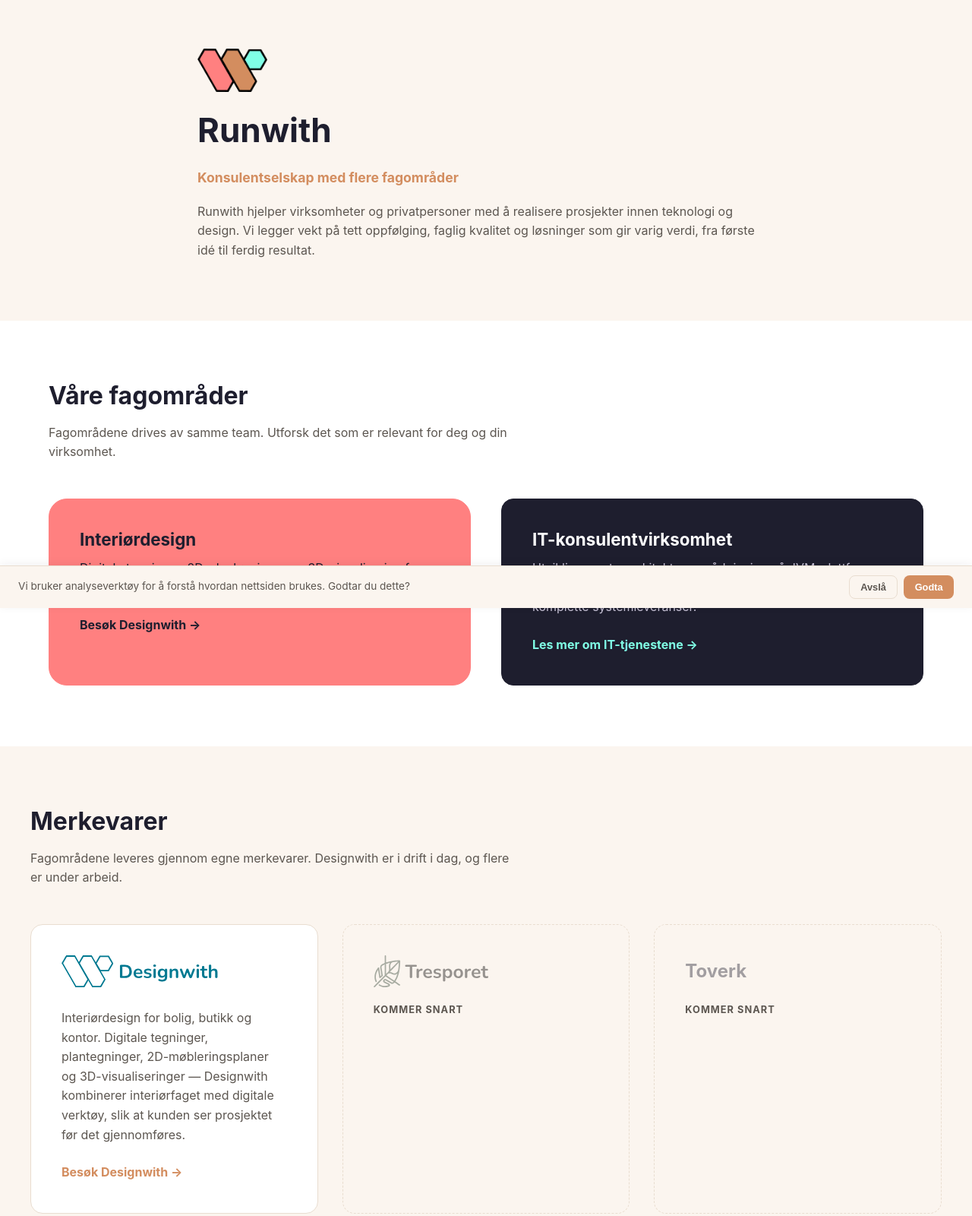
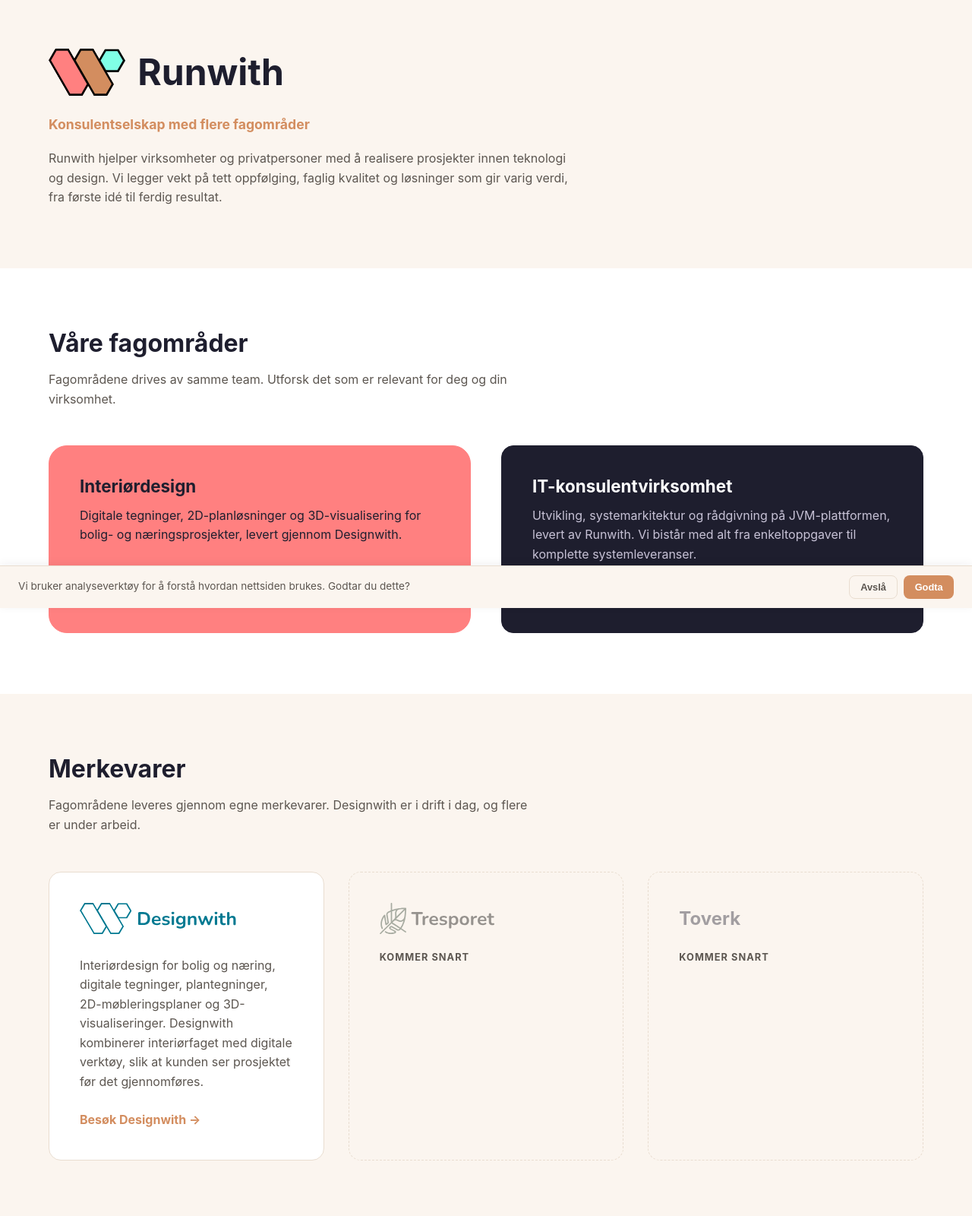
Before and after one commit to RunwithAS/runwith.no, a plain HTML site: page index.html in a window 1280 px wide. Shown: the top 1600 px of the page at 76% size. Drawn offline with Linux system fonts and the light colour scheme.

Commit message:
Align all sections to one left edge, inline hero mark
Built from hugo-runwith.no 8677ba4.

Co-Authored-By: Claude Opus 5 <noreply@anthropic.com>
Claude-Session: https://claude.ai/code/session_012LFx21q1zJodqUjAUoSTe7

```diff
--- a/css/style.css
+++ b/css/style.css
@@ -54,7 +54,6 @@ img { max-width: 100%; display: block; }
 .hero {
   background: var(--text);
   color: #fff;
-  padding: 4rem 1.5rem;
 }
 
 .hero .lead { color: var(--mint); }
@@ -71,16 +70,15 @@ img { max-width: 100%; display: block; }
 .hero-inner {
   max-width: var(--max-width);
   margin: 0 auto;
+  padding: 4rem 1.5rem;
   display: grid;
   grid-template-columns: 1fr 1fr;
   gap: 2rem;
   align-items: center;
 }
 
-.hero-inner--wide {
-  grid-template-columns: 1fr;
-  max-width: 760px;
-}
+.hero-inner--wide { grid-template-columns: 1fr; }
+.hero-inner--wide .hero-content { max-width: 44rem; }
 
 .eyebrow {
   font-size: 0.9rem;
@@ -91,9 +89,17 @@ img { max-width: 100%; display: block; }
 .eyebrow a { color: var(--mint); text-decoration: none; }
 .eyebrow a:hover { text-decoration: underline; }
 
-.hero-logo {
-  width: 92px;
-  margin-bottom: 1.5rem;
+.hero .hero-title {
+  display: flex;
+  align-items: center;
+  gap: 1rem;
+  font-size: 3rem;
+}
+
+.hero-mark {
+  height: 1.3em;
+  width: auto;
+  flex-shrink: 0;
 }
 
 .hero h1 { font-size: 2.75rem; }
@@ -111,11 +117,8 @@ img { max-width: 100%; display: block; }
   padding: 4rem 1.5rem;
 }
 
-.split.split--text-only {
-  grid-template-columns: 1fr;
-  max-width: 760px;
-  margin: 0 auto;
-}
+.split.split--text-only { grid-template-columns: 1fr; }
+.split.split--text-only .split-content { max-width: 44rem; }
 
 .grid {
   display: grid;
@@ -186,12 +189,14 @@ img { max-width: 100%; display: block; }
 
 .section-brands {
   max-width: none;
+  padding-inline: 0;
   background: var(--paper);
 }
 
 .section-brands-inner {
   max-width: var(--max-width);
   margin: 0 auto;
+  padding-inline: 1.5rem;
 }
 
 .brand-grid {
@@ -422,7 +427,7 @@ a.brand-card:hover .card-cta { text-decoration: underline; }
   .grid-2, .grid-3, .grid-4, .brand-grid { grid-template-columns: 1fr; }
   .brand-card { padding: 1.75rem; }
   .brand-logo, .brand-wordmark { height: 36px; }
-  .hero h1 { font-size: 2.1rem; }
+  .hero h1, .hero .hero-title { font-size: 2.1rem; }
   .consent-banner { flex-direction: column; align-items: stretch; }
   .consent-actions { justify-content: stretch; }
   .consent-btn { flex: 1; }
--- a/index.html
+++ b/index.html
@@ -66,8 +66,9 @@
   <div class="hero-inner hero-inner--wide">
     <div class="hero-content">
 
-      <img class="hero-logo" src="/images/color.fill_.png" alt="Runwith">
-      <h1>Runwith</h1>
+      <h1 class="hero-title">
+        <img class="hero-mark" src="/images/runwith-mark.svg" alt=""><span>Runwith</span>
+      </h1>
       <p class="lead">Konsulentselskap med flere fagområder</p>
       <p>Runwith hjelper virksomheter og privatpersoner med å realisere prosjekter innen teknologi og design. Vi legger vekt på tett oppfølging, faglig kvalitet og løsninger som gir varig verdi, fra første idé til ferdig resultat.</p>
     </div>
@@ -118,7 +119,7 @@
 
       <a class="brand-card" href="https://designwith.no">
         <img class="brand-logo" src="/images/brands/designwith-lockup.svg" alt="Designwith">
-        <p class="brand-desc">Interiørdesign for bolig, butikk og kontor. Digitale tegninger, plantegninger, 2D-møbleringsplaner og 3D-visualiseringer — Designwith kombinerer interiørfaget med digitale verktøy, slik at kunden ser prosjektet før det gjennomføres.</p>
+        <p class="brand-desc">Interiørdesign for bolig og næring, digitale tegninger, plantegninger, 2D-møbleringsplaner og 3D-visualiseringer. Designwith kombinerer interiørfaget med digitale verktøy, slik at kunden ser prosjektet før det gjennomføres.</p>
         <span class="card-cta">Besøk Designwith →</span>
       </a>
 
@@ -181,7 +182,7 @@
 
       <a class="btn btn--ghost" href="tel:+4793236300">
         <span class="btn-label">Ring oss</span>
-        <span class="btn-value">932 36 300</span>
+        <span class="btn-value">93 23 63 00</span>
       </a>
 
     </div>
```
Also changed, not shown: it/index.html (+4 -3 lines), images/runwith-mark.svg (added).
